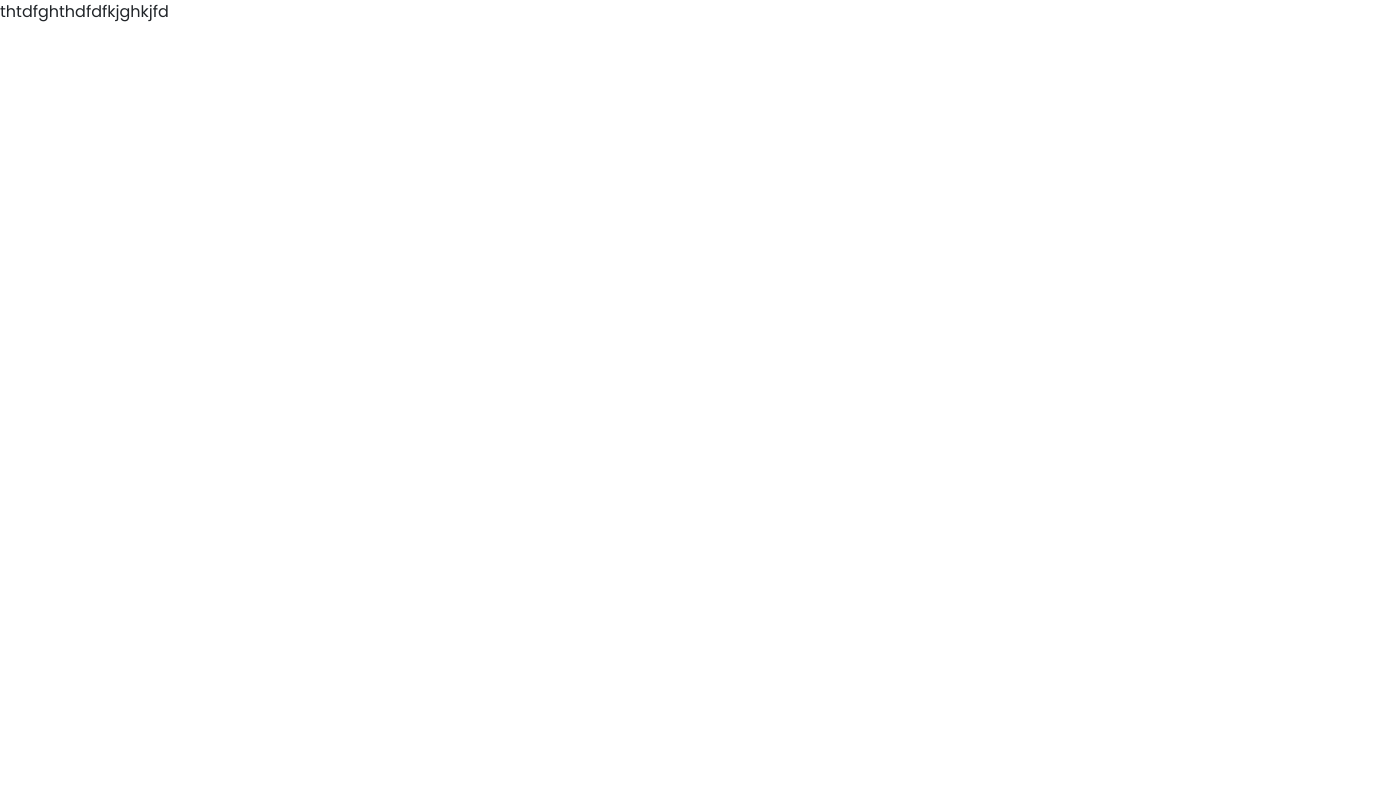
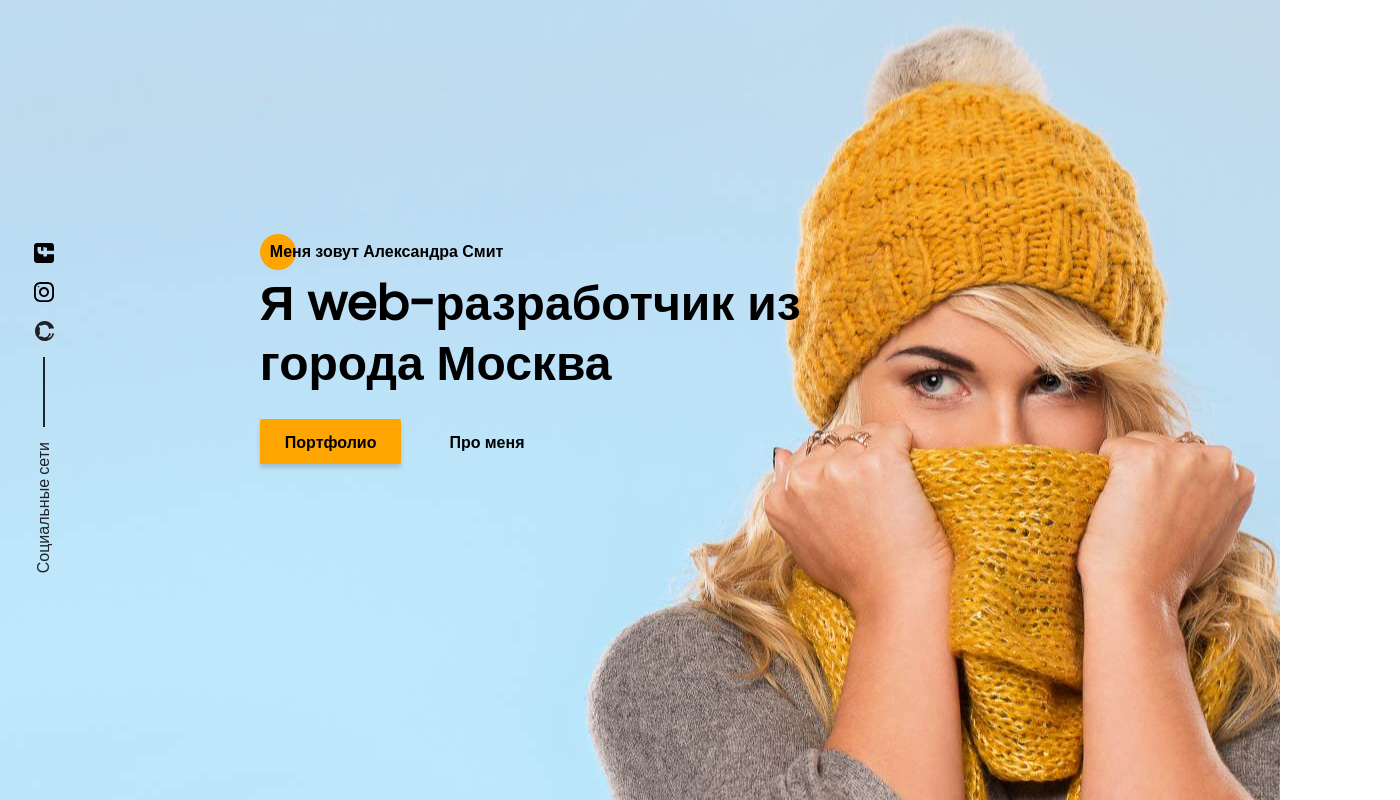
Before and after one commit to Uspex918/Portfolio_starter, a website: page src/index.html in a window 1280 px wide. Shown: the whole page, 1400 px wide, since content can reach past the window. Drawn offline with nearby package versions, Linux system fonts and the light colour scheme; files that its build step writes are made by us from their sources.

Commit message:
button decorate

```diff
--- a/src/index.html
+++ b/src/index.html
@@ -1,5 +1,6 @@
 <!DOCTYPE html>
 <html lang="ru">
+
 <head>
     <meta charset="UTF-8">
     <meta name="viewport" content="width=device-width, initial-scale=1.0">
@@ -13,14 +14,17 @@
     <meta property="og:url" content="https://metatags.io/">
     <meta property="og:title" content="Мое портфолио">
     <meta property="og:description" content="Здесь вы сможете ознакомиться с моими работами и узнать больше обо мне">
-    <meta property="og:image" content="https://metatags.io/assets/meta-tags-16a33a6a8531e519cc0936fbba0ad904e52d35f34a46c97a2c9f6f7dd7d336f2.png">
+    <meta property="og:image"
+        content="https://metatags.io/assets/meta-tags-16a33a6a8531e519cc0936fbba0ad904e52d35f34a46c97a2c9f6f7dd7d336f2.png">
 
     <!-- Twitter -->
     <meta property="twitter:card" content="summary_large_image">
     <meta property="twitter:url" content="https://metatags.io/">
     <meta property="twitter:title" content="Мое портфолио">
-    <meta property="twitter:description" content="Здесь вы сможете ознакомиться с моими работами и узнать больше обо мне">
-    <meta property="twitter:image" content="https://metatags.io/assets/meta-tags-16a33a6a8531e519cc0936fbba0ad904e52d35f34a46c97a2c9f6f7dd7d336f2.png">
+    <meta property="twitter:description"
+        content="Здесь вы сможете ознакомиться с моими работами и узнать больше обо мне">
+    <meta property="twitter:image"
+        content="https://metatags.io/assets/meta-tags-16a33a6a8531e519cc0936fbba0ad904e52d35f34a46c97a2c9f6f7dd7d336f2.png">
 
     <!-- Favicon  -->
     <link rel="apple-touch-icon" sizes="57x57" href="icons/favicon//apple-icon-57x57.png">
@@ -32,7 +36,7 @@
     <link rel="apple-touch-icon" sizes="144x144" href="icons/favicon//apple-icon-144x144.png">
     <link rel="apple-touch-icon" sizes="152x152" href="icons/favicon//apple-icon-152x152.png">
     <link rel="apple-touch-icon" sizes="180x180" href="icons/favicon//apple-icon-180x180.png">
-    <link rel="icon" type="image/png" sizes="192x192"  href="icons/favicon//android-icon-192x192.png">
+    <link rel="icon" type="image/png" sizes="192x192" href="icons/favicon//android-icon-192x192.png">
     <link rel="icon" type="image/png" sizes="32x32" href="icons/favicon//favicon-32x32.png">
     <link rel="icon" type="image/png" sizes="96x96" href="icons/favicon//favicon-96x96.png">
     <link rel="icon" type="image/png" sizes="16x16" href="icons/favicon//favicon-16x16.png">
@@ -43,8 +47,28 @@
 
     <link rel="stylesheet" href="css/style.min.css">
 </head>
+
 <body>
-<p>thtdfghthdfdfkjghkjfd</p>
+    <aside class="sidepanel">
+        <a href="" class="sidepanel__link"><img src="icons/social/facebook.svg" alt=""></a>
+        <a href="" class="sidepanel__link"><img src="icons/social/instagram.svg" alt=""></a>
+        <a href="" class="sidepanel__link"><img src="icons/social/github.svg" alt=""></a>
+        <div class="sidepanel__divider"></div>
+        <div class="sidepanel__text"><span>Социальные сети</span></div>
+    </aside>
+    <section class="promo">
+        <div class="container">
+            <div class="title title_fz16 promo__subtitle">Меня зовут Александра Смит</div>
+            <h1 class="title title_fz48 promo__title">Я web-разработчик
+                из города Москва</h1>
+            <div class="promo__btns">
+                <button href="#" class="promo__link btn">Портфолио</button>
+                <a href="#" class="promo__link btn_b">Про меня</a>
+            </div>
+        </div>
+
+    </section>
     <script src="js/script.js"></script>
 </body>
+
 </html>
--- a/src/sass/base/_mixins.scss
+++ b/src/sass/base/_mixins.scss
@@ -0,0 +1,13 @@
+@mixin before_circle {
+  &:before {
+    content: "";
+    z-index: -1;
+    top: -25%;
+    left: 0;
+    position: absolute;
+    width: 36px;
+    height: 36px;
+    background: $main-color;
+    border-radius: 50%;
+  }
+}
--- a/src/sass/base/_variables.scss
+++ b/src/sass/base/_variables.scss
@@ -0,0 +1 @@
+$main-color: #ffa501;
--- /dev/null
+++ b/src/sass/blocks/_button.scss
@@ -0,0 +1,13 @@
+.btn {
+  height: 45px;
+  padding: 12px 25px;
+  background: $main-color;
+  box-shadow: 0px 4px 4px 0px rgba(0, 0, 0, 0.15);
+  border: none;
+  border-radius: 2px;
+  &_b {
+    height: 45px;
+    padding: 12px 15px;
+    background: rgba(0, 0, 255, 0);
+  }
+}
--- /dev/null
+++ b/src/sass/blocks/_promo.scss
@@ -0,0 +1,31 @@
+.promo {
+  min-height: 100vh;
+  position: relative;
+  background: url("../img/main_bg.jpg") center center/cover no-repeat;
+  padding-top: 30vh;
+  &__title {
+    margin-top: 10px;
+    width: 50%;
+  }
+  &__subtitle {
+    position: relative;
+    padding-left: 10px;
+    z-index: 2;
+    @include before_circle;
+  }
+  &__btns {
+    margin-top: 25px;
+    display: flex;
+    width: 50%;
+    align-items: center;
+    gap: 33px;
+  }
+  &__link {
+    font-weight: 700;
+    color: black;
+    &:hover {
+      color: rgb(255, 255, 255);
+      text-decoration: none;
+    }
+  }
+}
--- /dev/null
+++ b/src/sass/blocks/_sidepanel.scss
@@ -0,0 +1,20 @@
+.sidepanel {
+  position: fixed;
+  height: 340px;
+  display: flex;
+  flex-direction: column;
+  gap: 15px;
+  z-index: 2;
+  top: 30vh;
+  left: 2.5vw;
+  align-items: center;
+  &__divider {
+    height: 70px;
+    width: 2px;
+    border: 1px solid;
+  }
+  &__text {
+    writing-mode: vertical-lr;
+    transform: rotate(180deg);
+  }
+}
--- /dev/null
+++ b/src/sass/blocks/_title.scss
@@ -0,0 +1,17 @@
+.title {
+  font-size: 36px;
+  font-weight: 700;
+  line-height: 125%;
+  color: #000;
+  &_fz14 {
+    font-size: 14px;
+    line-height: 21px;
+  }
+  &_fz16 {
+    font-size: 16px;
+    line-height: 24px;
+  }
+  &_fz48 {
+    font-size: 48px;
+  }
+}
--- a/src/sass/style.scss
+++ b/src/sass/style.scss
@@ -1,5 +1,8 @@
 @import "libs/bootstrap-reboot.min";
 // @import url("https://fonts.googleapis.com/css2?family=Poppins:wght@500;700&display=swap");
+@import "base/variables";
+@import "base/mixins";
+@import "base/fonts";
 
 * {
   font-family: "Poppins", sans-serif;
@@ -7,4 +10,12 @@
   padding: 0;
 }
 
-@import "base/fonts";
+.container {
+  width: 1140px;
+  margin: 0 20.3vw;
+}
+
+@import "blocks/promo";
+@import "blocks/title";
+@import "blocks/button";
+@import "blocks/sidepanel";
```
Also changed, not shown: dist/css/style.min.css, dist/index.html.
